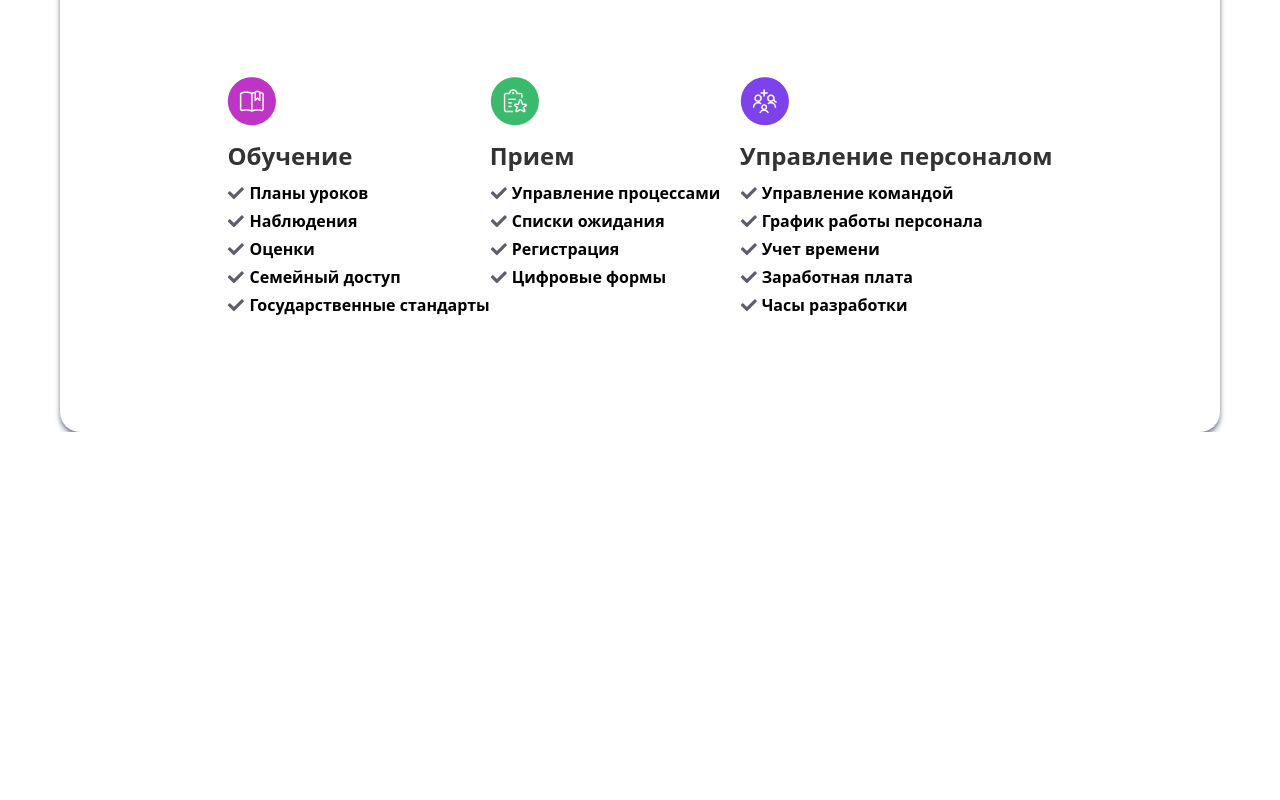
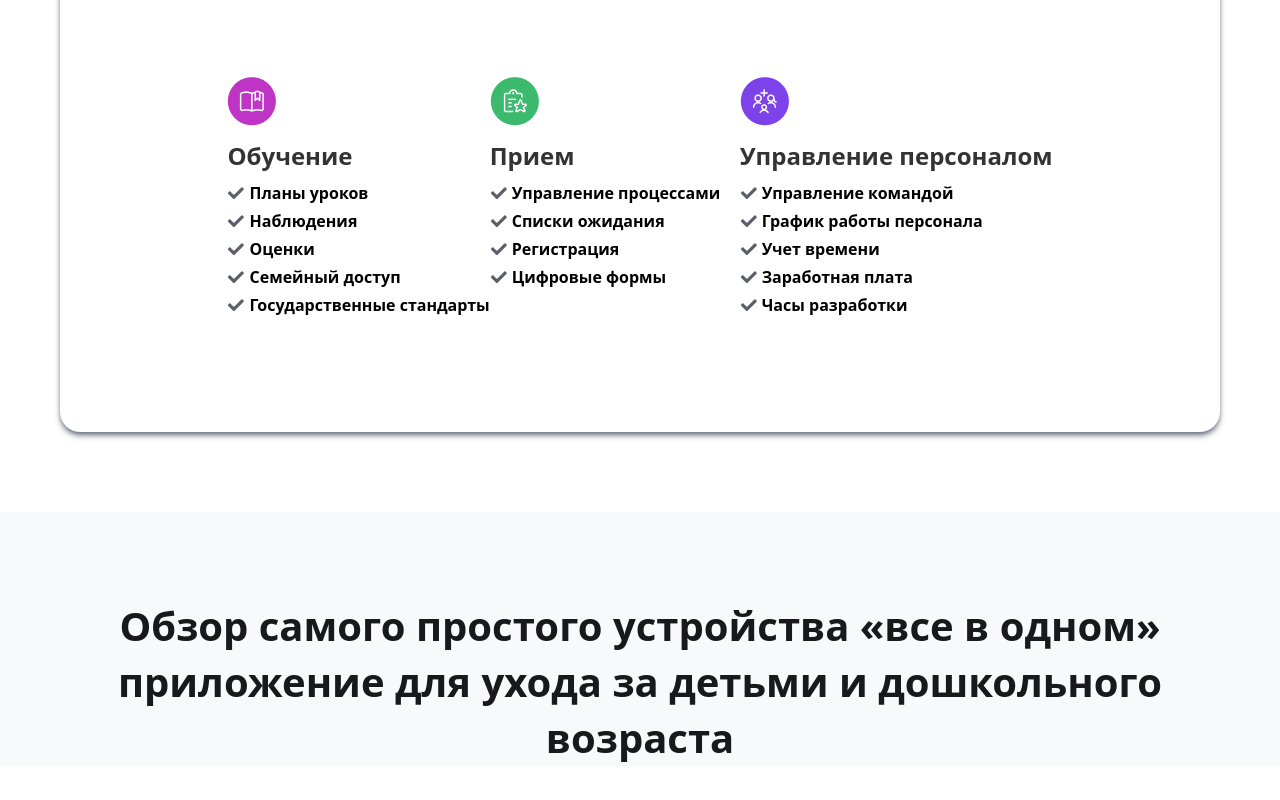
Before and after one commit to FulgurVividus/PlayMe, a React (Vite) app: page / in a window 1280 px wide. Shown: the part 4302-5102 px from the top of the page. Before the commit the page ends 4734 px from the top, so only its background shows below. Built offline with nearby package versions, Linux system fonts and the light colour scheme.

Commit message:
feat: Call_To_Action component

```diff
--- a/src/App.tsx
+++ b/src/App.tsx
@@ -5,6 +5,7 @@ import MainProductDescription from "./components/MainProductDescription/MainProd
 import Stats from "./components/Stats/Stats";
 import Partnership from "./components/Partnership/Partnership";
 import FeatureList from "./components/FeatureList/FeatureList";
+import CallToAction from "./components/CallToAction/CallToAction";
 
 const App: React.FC = () => {
   return (
@@ -16,6 +17,7 @@ const App: React.FC = () => {
         <Stats />
         <Partnership />
         <FeatureList />
+        <CallToAction />
       </div>
     </>
   );
--- /dev/null
+++ b/src/components/CallToAction/CallToAction.tsx
@@ -0,0 +1,24 @@
+import React from "react";
+
+const CallToAction: React.FC = () => {
+  return (
+    <>
+      <section className="bg-callToActionColor">
+        <section className="custom-container mt-[70px] lg:mt-[80px] pt-[70px] lg:pt-[86px]">
+          <h3 className="text-[#18181D] hidden lg:block text-center text-[40px] font-black leading-[56px]">
+            Обзор самого простого устройства «все в одном» приложение для ухода
+            за детьми и дошкольного возраста
+          </h3>
+          <h3 className="text-[#18181D] lg:hidden text-center text-[25px] font-black leading-[40px]">
+            Всё для вашего удобства !
+          </h3>
+
+          {/* Main div for quiz */}
+          <div className="mt-8 lg:mt-12"></div>
+        </section>
+      </section>
+    </>
+  );
+};
+
+export default CallToAction;
```
